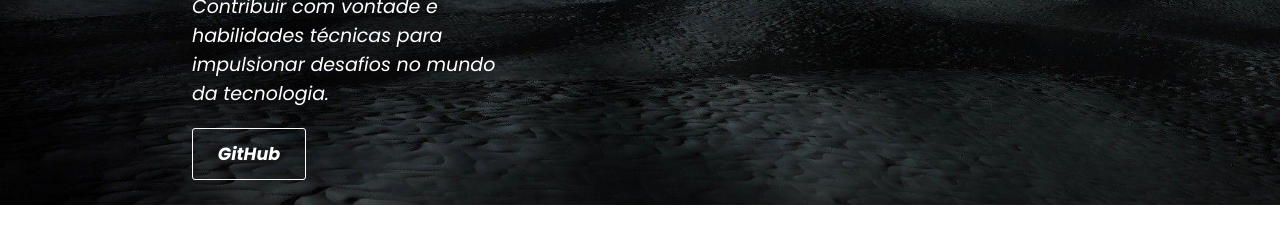
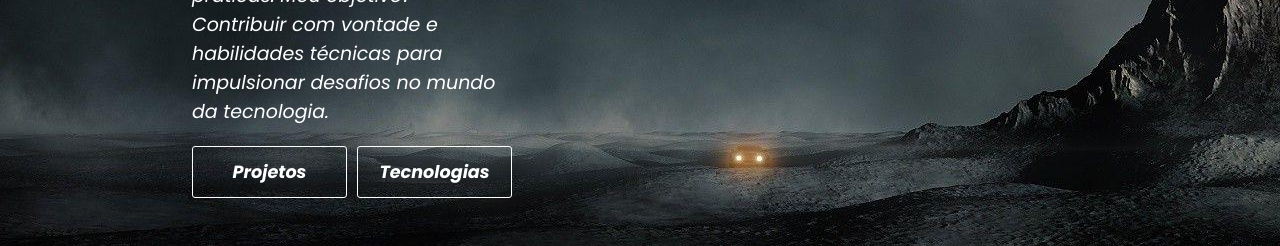
Before and after one commit to ArthurBrigueli/Portifolio-2.0, a plain HTML site: page index.html in a window 1280 px wide. Shown: the part 595-841 px from the top of the page. Before the commit the page ends 800 px from the top, so only its background shows below. Drawn offline with Linux system fonts and the light colour scheme.

Commit message:
feat: alteração o href dos botoes github para projetos e tecnoligias

```diff
--- a/index.html
+++ b/index.html
@@ -49,7 +49,8 @@
                     <p>Olá meu nome é Arthur, estudante de Análise e Desenvolvimento de Sistemas, apaixonado por transformar códigos em soluções. Com 19 anos, estou na busca constante por conhecimento e experiências práticas. Meu objetivo? Contribuir com vontade e habilidades técnicas para impulsionar desafios no mundo da tecnologia.</p>
                 </div>
                 <div class="container-botao-git">
-                    <a class="button" href="https://github.com/ArthurBrigueli" target="_blank">GitHub</a>
+                    <a class="button" href="pages/projetos.html">Projetos</a>
+                    <a class="button" href="pages/tecnologia.html">Tecnologias</a>
                 </div>
 
             </div>
--- a/style.css
+++ b/style.css
@@ -20,6 +20,7 @@
 body{
     background-image: url(img/wp2682996.jpg);
     background-size: cover;
+    background-size: auto;
     display: flex;
     flex-direction: column;
     height: 100vh;
@@ -111,6 +112,7 @@ section{
     display: flex;
     justify-content: center;
     align-items: center;
+    padding: 50px 0px;
 }
 
 
@@ -141,8 +143,9 @@ section{
 }
 
 .container-botao-git{
-    width: 35%;
     height: 50px;
+    display: flex;
+    gap: 10px;
 }
 
 
```
